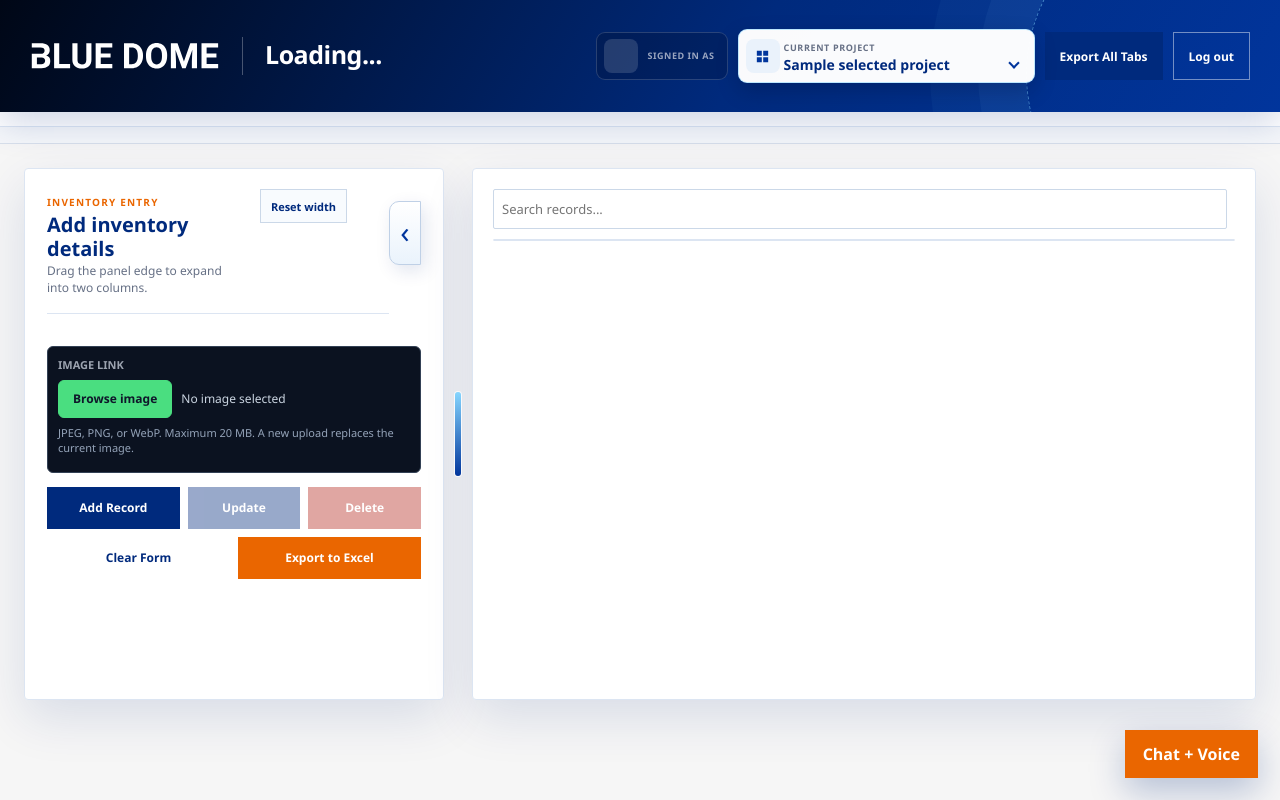
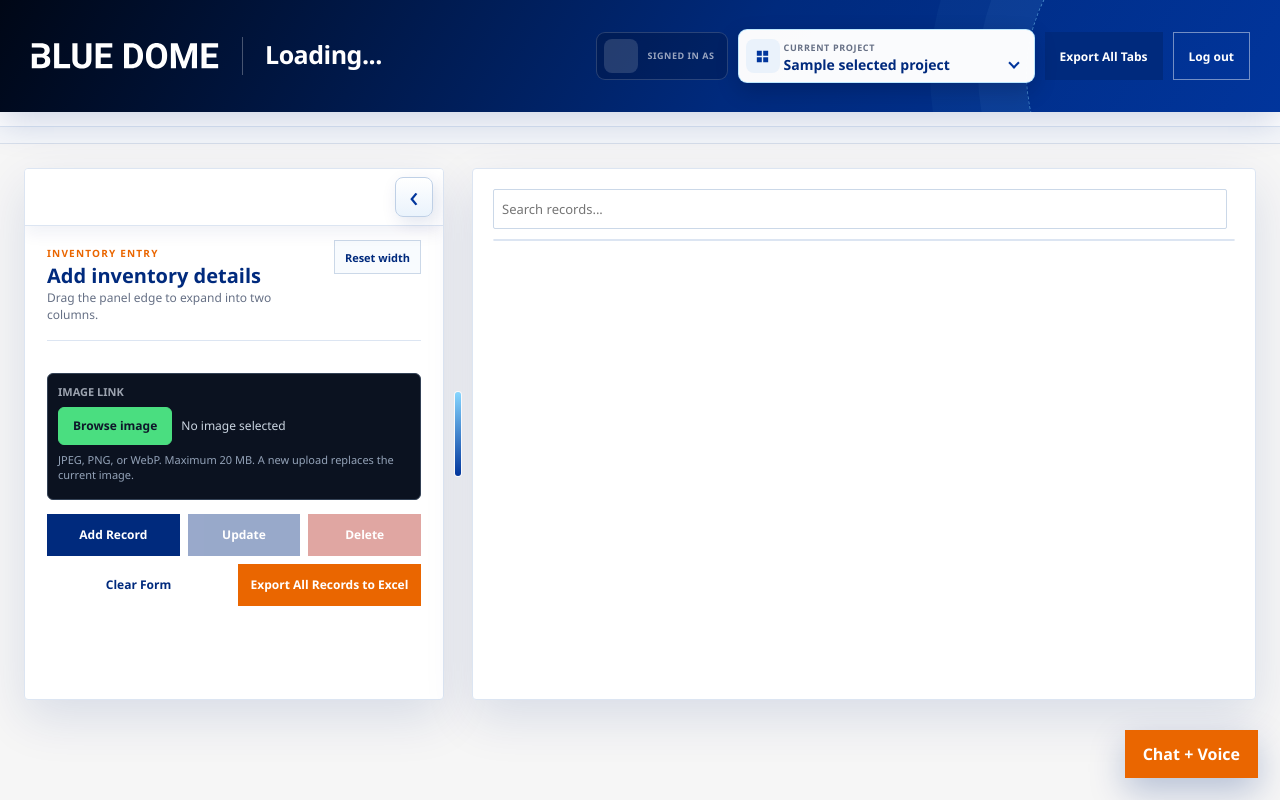
Before and after one commit to shrinivasreddy/inventory_django, a Django app: template templates/index.html in a window 1280 px wide. Run offline with Django 5.2, Linux system fonts and the light colour scheme; tables that the repository leaves empty hold one stand-in row (values such as "Sample post"); the template is opened without the code that fills it: values that come from a table or form of the project are taken from there, most other values are stand-ins (such as "Sample title", 1, 10 or a date in 2020); some web fonts are replaced.

Commit message:
Updated the design and pagination

```diff
--- a/inventory/models.py
+++ b/inventory/models.py
@@ -110,7 +110,7 @@ class FrameRangeAssignment(models.Model):
         ordering = ["project", "start_frame", "end_frame", "user__username"]
         constraints = [
             models.CheckConstraint(
-                condition=models.Q(start_frame__lte=models.F("end_frame")),
+                check=models.Q(start_frame__lte=models.F("end_frame")),
                 name="frame_range_start_lte_end",
             ),
             models.UniqueConstraint(
--- a/static/inventory/css/brand.css
+++ b/static/inventory/css/brand.css
@@ -211,7 +238,7 @@ body.has-image-lightbox { overflow:hidden; }
   width: var(--form-panel-width, 420px);
   flex: 0 0 var(--form-panel-width, 420px);
   min-width: 0;
-  max-height: calc(100vh - 230px);
+  align-self: stretch;
   overflow-x: hidden;
   overflow-y: auto;
   scrollbar-color: #8fa8c8 #eef4fa;
@@ -221,24 +248,36 @@ body.has-image-lightbox { overflow:hidden; }
 }
 
 #form-collapse-toggle {
-  position: sticky;
-  top: 10px;
-  z-index: 7;
   display: flex;
-  float: right;
-  width: 32px;
-  height: 64px;
+  width: 38px;
+  height: 40px;
   align-items: center;
   justify-content: center;
-  margin: 0 0 -64px;
+  margin: 0 0 0 auto;
   padding: 0;
   border: 1px solid #bfd0e6;
-  border-radius: 10px 0 0 10px;
+  border-radius: 8px;
   background: linear-gradient(180deg, #ffffff, #eaf3fc);
   color: var(--bd-blue);
   box-shadow: 4px 6px 18px rgba(0,42,125,.12);
   cursor: pointer;
   transition: color .2s ease, background .2s ease, border-color .2s ease, box-shadow .2s ease, transform .25s ease;
+}
+
+.form-panel-sticky-controls {
+  position: sticky;
+  top: -22px;
+  z-index: 8;
+  display: flex;
+  min-height: 56px;
+  align-items: center;
+  justify-content: flex-end;
+  margin: -22px -22px 16px;
+  padding: 8px 10px;
+  border-bottom: 1px solid var(--bd-border);
+  background: rgba(255,255,255,.98);
+  box-shadow: 0 8px 15px rgba(0,42,125,.06);
+  backdrop-filter: blur(8px);
 }
 
 #form-collapse-toggle:hover,
@@ -293,7 +329,7 @@ body.form-panel-collapsed .form-collapse-toggle__icon {
   justify-content: space-between;
   gap: 16px;
   margin: -2px 0 20px;
-  padding: 0 42px 16px 0;
+  padding: 0 0 16px;
   border-bottom: 1px solid var(--bd-border);
 }
 
--- a/templates/index.html
+++ b/templates/index.html
@@ -270,10 +270,12 @@
 
 <div id="layout">
   <div id="form-panel">
-    <button id="form-collapse-toggle" type="button" aria-controls="form-panel" aria-expanded="true" title="Collapse inventory form">
-      <span class="form-collapse-toggle__icon" aria-hidden="true">&#8249;</span>
-      <span class="sr-only">Collapse inventory form</span>
-    </button>
+    <div class="form-panel-sticky-controls">
+      <button id="form-collapse-toggle" type="button" aria-controls="form-panel" aria-expanded="true" title="Collapse inventory form">
+        <span class="form-collapse-toggle__icon" aria-hidden="true">&#8249;</span>
+        <span class="sr-only">Collapse inventory form</span>
+      </button>
+    </div>
     <div class="form-panel-heading">
       <div>
         <span class="form-panel-eyebrow">Inventory entry</span>
@@ -301,7 +303,7 @@
       <span id="delete-control" class="record-action-control"><button id="delete-btn" disabled>Delete</button></span>
       <span id="record-permission-message" class="sr-only" aria-live="polite"></span>
       <button id="clear-btn">Clear Form</button>
-      <button id="export-btn">Export to Excel</button>
+      <button id="export-btn" title="Export every record in this inventory type, regardless of page or search">Export All Records to Excel</button>
     </div>
     <div id="status"></div>
   </div>
@@ -322,6 +324,11 @@
         <tbody id="table-body"></tbody>
       </table>
     </div>
+    <nav id="record-pagination" class="record-pagination" aria-label="Inventory record pages" hidden>
+      <button id="pagination-previous" type="button" aria-label="Previous page">Previous</button>
+      <span id="pagination-status" class="record-pagination__status" aria-live="polite"></span>
+      <button id="pagination-next" type="button" aria-label="Next page">Next</button>
+    </nav>
   </div>
 </div>
 
@@ -477,6 +484,8 @@ projectSelector.addEventListener('change', function () {
 
 var spec = null;
 var allRecords = [];
+var RECORDS_PER_PAGE = 100;
+var currentRecordPage = 1;
 var editingId = null;
 var editingCanModify = false;
 var insertAfterId = null;
@@ -728,6 +737,7 @@ function buildRecordModeBar() {
     if (recordViewMode === mode.key) button.classList.add('active');
     button.addEventListener('click', function () {
       recordViewMode = mode.key;
+      currentRecordPage = 1;
       buildRecordModeBar();
       buildTableHead();
       if (recordViewMode === 'ai') loadAIProcessedRecords(); else renderTable();
@@ -741,6 +751,7 @@ function switchTab(key) {
   pendingImageFile = null;
   currentTabKey = key;
   recordViewMode = 'inventory';
+  currentRecordPage = 1;
   editingId = null;
   insertAfterId = null;
   buildTabBar();
@@ -1391,6 +1402,7 @@ function loadRecords() {
     if (!res.ok) throw new Error(res.data.error || 'Failed to load records.');
     var data = res.data;
     allRecords = data.records;
+    currentRecordPage = 1;
     nextIdPreview = data.next_id;
     renderTable();
     refreshAutoFields();
@@ -1401,6 +1413,7 @@ function loadAIProcessedRecords() {
   apiRequest('/api/' + currentTabKey + '/ai-processed').then(function (res) {
     if (!res.ok) throw new Error(res.data.error || 'Failed to load AI processed rows.');
     aiProcessedRecords = res.data.records || [];
+    currentRecordPage = 1;
     renderTable();
   }).catch(function (error) { setStatus(error.message); });
 }
@@ -1425,8 +1438,13 @@ function renderTable() {
     return Object.keys(rec).some(function (c) { return String(rec[c] || '').toLowerCase().includes(query); });
   });
 
+  var totalPages = Math.max(1, Math.ceil(filtered.length / RECORDS_PER_PAGE));
+  currentRecordPage = Math.min(Math.max(1, currentRecordPage), totalPages);
+  var pageStart = (currentRecordPage - 1) * RECORDS_PER_PAGE;
+  var pageRecords = filtered.slice(pageStart, pageStart + RECORDS_PER_PAGE);
+
   if (recordViewMode === 'ai') {
-    filtered.forEach(function (rec) {
+    pageRecords.forEach(function (rec) {
       var tr = el('tr', { 'data-ai-id': rec.ID, title: 'Select this AI detection to populate the inventory form' });
       aiDisplayColumns().forEach(function (column) {
         var value = rec[column] == null ? '' : rec[column];
@@ -1438,11 +1456,11 @@ function renderTable() {
       tr.addEventListener('click', function () { selectAIProcessedRecord(rec); });
       body.appendChild(tr);
     });
-    document.getElementById('record-count').textContent = filtered.length + ' AI processed detection(s)';
+    updatePagination(filtered.length, sourceRecords.length, 'AI processed detection(s)');
     return;
   }
 
-  filtered.forEach(function (rec) {
+  pageRecords.forEach(function (rec) {
     var tr = el('tr', { 'data-id': rec.ID });
     if (rec.ID === editingId) tr.classList.add('selected');
     var insertCell = el('td', { class: 'insert-action-cell' });
@@ -1480,10 +1498,44 @@ function renderTable() {
     body.appendChild(tr);
   });
 
-  document.getElementById('record-count').textContent = filtered.length + ' of ' + sourceRecords.length + ' record(s)';
-}
-
-document.getElementById('search-box').addEventListener('input', renderTable);
+  updatePagination(filtered.length, sourceRecords.length, 'record(s)');
+}
+
+function updatePagination(filteredCount, sourceCount, itemLabel) {
+  var pagination = document.getElementById('record-pagination');
+  var previous = document.getElementById('pagination-previous');
+  var next = document.getElementById('pagination-next');
+  var status = document.getElementById('pagination-status');
+  var totalPages = Math.max(1, Math.ceil(filteredCount / RECORDS_PER_PAGE));
+  var firstVisible = filteredCount ? ((currentRecordPage - 1) * RECORDS_PER_PAGE) + 1 : 0;
+  var lastVisible = filteredCount ? Math.min(currentRecordPage * RECORDS_PER_PAGE, filteredCount) : 0;
+
+  document.getElementById('record-count').textContent = filteredCount === sourceCount
+    ? sourceCount + ' ' + itemLabel
+    : filteredCount + ' matching of ' + sourceCount + ' ' + itemLabel;
+  status.textContent = 'Page ' + currentRecordPage + ' of ' + totalPages + ' · Showing ' + firstVisible + '–' + lastVisible;
+  previous.disabled = currentRecordPage <= 1;
+  next.disabled = currentRecordPage >= totalPages;
+  pagination.hidden = filteredCount <= RECORDS_PER_PAGE;
+}
+
+document.getElementById('pagination-previous').addEventListener('click', function () {
+  if (currentRecordPage <= 1) return;
+  currentRecordPage -= 1;
+  renderTable();
+  document.getElementById('table-scroll').scrollTop = 0;
+});
+
+document.getElementById('pagination-next').addEventListener('click', function () {
+  currentRecordPage += 1;
+  renderTable();
+  document.getElementById('table-scroll').scrollTop = 0;
+});
+
+document.getElementById('search-box').addEventListener('input', function () {
+  currentRecordPage = 1;
+  renderTable();
+});
 var assistantPreview = null;
 var assistantPanel = document.getElementById('assistant-panel');
 var assistantToggle = document.getElementById('assistant-toggle');
```
Also changed, not shown: other parts of static/inventory/css/brand.css (+36 -8 lines), inventory/tests.py (+31 -0 lines), inventory/migrations/0016_framerangeassignment_tabrecord_ai_frame_and_more.py, 2 other files.
